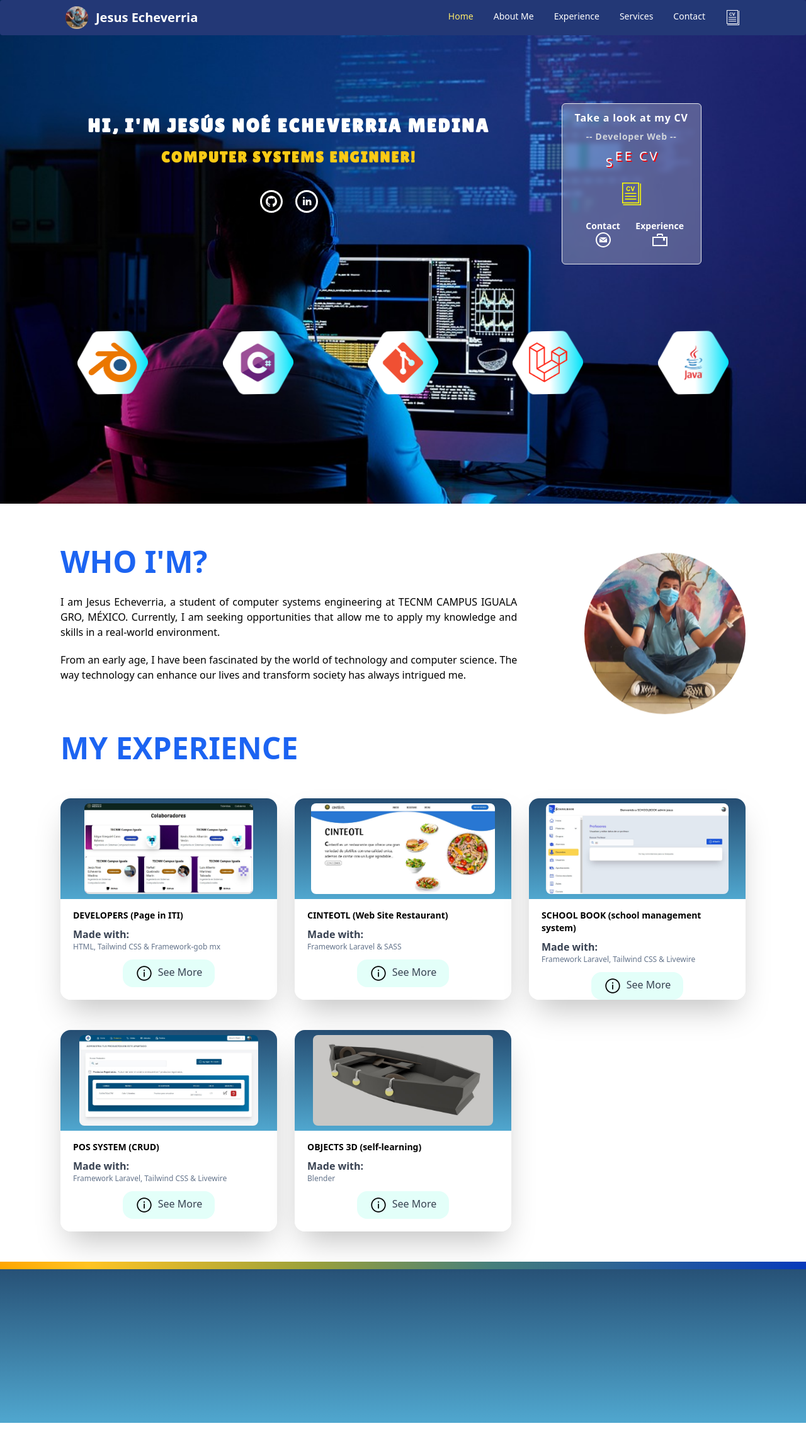
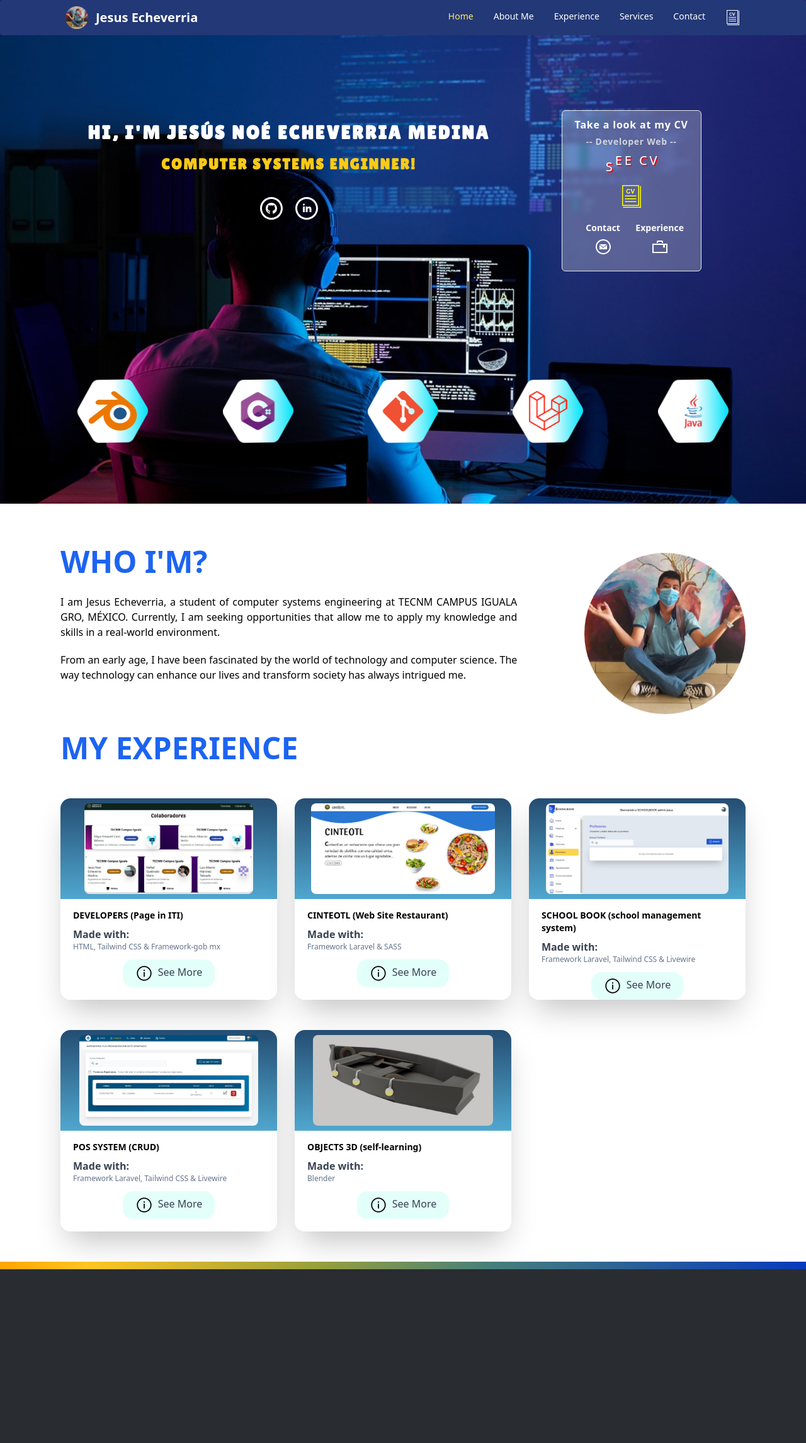
Before and after one commit to EcheverriaJesus/JesusEcheverria.github.io, a React (Create React App) app: page / in a window 1280 px wide. Shown: the whole page at 63% size. Before the commit the page ends 2260 px from the top, so only its background shows below. Built offline with nearby package versions, Linux system fonts and the light colour scheme; a web font is replaced by a local one.

Commit message:
Diseñando navBar Fijo e la parte superior

```diff
--- a/src/App.js
+++ b/src/App.js
@@ -11,9 +11,10 @@ import Card_Proyect from './Components/Card_Proyect';
 function App() {
   return (
     <div className="">
-      <header className=" h-screen fondo-header1 lg:bg-white">
+
+      <header className="h-screen fondo-header1 lg:bg-white">
         <NavBar />
-        <section className="flex w-full h-2/6 px-6 sm:h-1/2 pt-6 sm:pt-2 md:px-24 grid-rows-2 fondo_header">
+        <section className="flex w-full h-2/6 px-6 sm:h-4/6 pt-6 sm:pt-2 md:px-24 grid-rows-2 fondo_header">
           <section className="flex py-5 w-full sm:py-24 md:w-2/3 flex-col justify-center items-center gap-4">
             <h2 className="text-center text-2xl lg:text-3xl text-white font-bold letter font-LilitaOne tracking-widest">HI, I'M JESÚS NOÉ ECHEVERRIA MEDINA</h2>
             <div>
@@ -72,7 +73,7 @@ function App() {
         </section>
 
       </main>
-      <footer className='flex bg-gradient-to-t from-[#50a7cf] to-[#254d72]  w-full h-64'>
+      <footer className='flex bg-[#292d32] w-full h-96 md:h-72'>
         <div className='fondode w-full h-3'></div>
       </footer>
     </div>
--- a/src/Components/Card_CV.js
+++ b/src/Components/Card_CV.js
@@ -23,11 +23,13 @@ export default function Card_CV() {
 
         <div className="flex w-full items-center justify-center">
           <div className="flex flex-col items-center justify-center py-4 w-1/2">
-            <p className="text-sm text-white font-semibold">Contact</p>
+            <p className="text-sm text-white font-semibold pb-2">Contact</p>
             <svg xmlns="http://www.w3.org/2000/svg" width="24" height="24" viewBox="0 0 24 24"><path d="M12 2.02c5.514 0 10 4.486 10 10s-4.486 10-10 10-10-4.486-10-10 4.486-10 10-10zm0-2c-6.627 0-12 5.373-12 12s5.373 12 12 12 12-5.373 12-12-5.373-12-12-12zm0 12.55l-5.992-4.57h11.983l-5.991 4.57zm0 1.288l-6-4.629v6.771h12v-6.771l-6 4.629z" fill="#FFFFFF" /></svg>
           </div>
-          <div className="flex items-center flex-col justify-center py-4 w-1/2"><p className="text-sm text-white font-semibold">Experience</p>
-            <svg xmlns="http://www.w3.org/2000/svg" width="24" height="24" viewBox="0 0 24 24"><path d="M0 7v15h24v-15h-24zm22 13h-20v-11h15v5l1.5-1.5 1.5 1.5v-5h2v11zm-13-14h-2v-2c0-1.104.896-2 2-2h6c1.104 0 2 .896 2 2v2h-2v-1.5c0-.276-.224-.5-.5-.5h-5c-.276 0-.5.224-.5.5v1.5z" fill="#FFFFFF" /></svg></div>
+          <div className="flex items-center flex-col justify-center py-4 w-1/2">
+          <p className="text-sm text-white font-semibold pb-2">Experience</p>
+            <svg xmlns="http://www.w3.org/2000/svg" width="24" height="24" viewBox="0 0 24 24"><path d="M0 7v15h24v-15h-24zm22 13h-20v-11h15v5l1.5-1.5 1.5 1.5v-5h2v11zm-13-14h-2v-2c0-1.104.896-2 2-2h6c1.104 0 2 .896 2 2v2h-2v-1.5c0-.276-.224-.5-.5-.5h-5c-.276 0-.5.224-.5.5v1.5z" fill="#FFFFFF" /></svg>
+            </div>
         </div>
       </div>
     </div>
--- a/src/Components/Card_Proyect.js
+++ b/src/Components/Card_Proyect.js
@@ -4,9 +4,9 @@ export default function Card_Proyect(props) {
     return (
 
             <div className='flex flex-col w-full h-80 rounded-b-2xl shadow-2xl mb-5'>
-                <div className='flex justify-center bg-gradient-to-t from-[#50a7cf] to-[#254d72] w-full h-1/2 rounded-t-2xl p-2'>
-                <img className="h-6/7 rounded-lg" src={ props.image } alt="" />
-                </div>
+                <figure className='flex justify-center bg-gradient-to-t from-[#50a7cf] to-[#254d72] w-full h-1/2 rounded-t-2xl p-2'>
+                <img className="h-6/7 rounded-lg hover:scale-[1.05] ease-in-out duration-300" src={ props.image } alt="" />
+                </figure>
                 <div className='flex flex-col h-1/2 px-5 py-4 rounded-b-2xl bg-white'>
                     <h4 className='font-semibold text-sm'>{ props.title }</h4>
                     <p className='font-semibold text-gray-700 pt-2'>Made with:</p>
--- a/src/Components/NavBar.js
+++ b/src/Components/NavBar.js
@@ -4,7 +4,7 @@ import { Navbar } from 'flowbite-react';
 export default function NavBar() {
   return (
     <div>
-      <Navbar className='text-black md:text-white md:bg-blue-900 lg:px-16' fluid rounded>
+      <Navbar className='fixed top-0 left-0 w-full z-50 text-black md:text-white md:bg-blue-900 lg:px-16' fluid rounded>
   <Navbar.Brand href="/JesusEcheverria.github.io" className='lg:pl-10'>
     <img alt="" className="mr-3 h-8 sm:h-9 rounded-full" src="/JesusEcheverria.github.io/Images/Perfil.jpg"/>
     <span className="self-center whitespace-nowrap text-xl font-semibold dark:text-white">
```
Also changed, not shown: src/App.css (+12 -5 lines).
